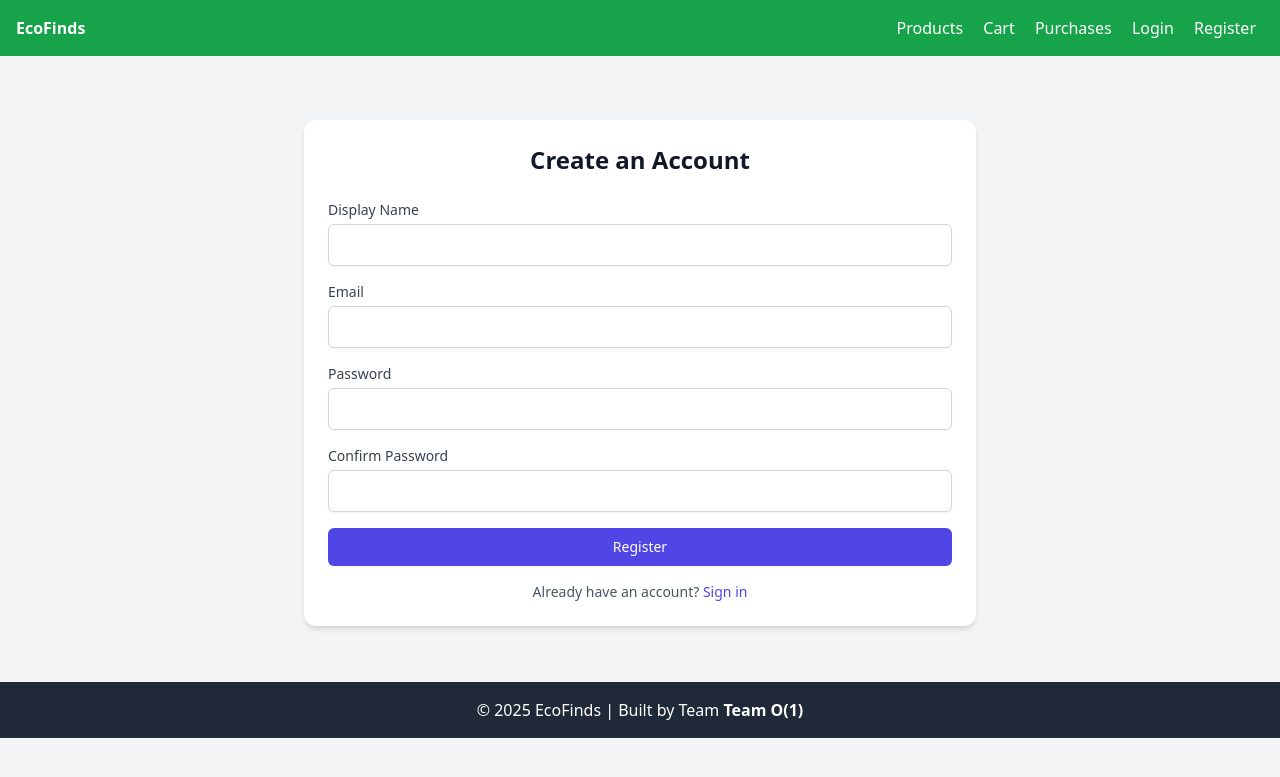
After one commit to prakhar-thecoder/odooxnmit-2025-ecofinds, a Flask app: page /register in a window 1280 px wide. The commit adds this page. Shown: the top 777 px of the page. Run offline with Flask 3, Linux system fonts and the light colour scheme; some libraries are stand-ins or nearby versions.

Commit message:
Added login, register, profile and add-product pages

```diff
--- a/app.py
+++ b/app.py
@@ -1,10 +1,228 @@
-from flask import Flask, render_template
+from datetime import *
+from flask import *
+import db_utils
+import config
+from werkzeug.security import *
+from werkzeug.utils import *
+from auth_utils import *
+from functools import wraps
 
 app = Flask(__name__)
+app.config.from_object(config)
+
+# Profile pics
+PROFILE_UPLOAD_FOLDER = "static/uploads/profile_pics"
+os.makedirs(PROFILE_UPLOAD_FOLDER, exist_ok=True)
+
+# Product images
+PRODUCT_UPLOAD_FOLDER = "static/uploads/products"
+os.makedirs(PRODUCT_UPLOAD_FOLDER, exist_ok=True)
+
+ALLOWED_EXTENSIONS = {"png", "jpg", "jpeg", "gif"}
+
+
+@app.before_request
+def load_logged_in_user():
+    request.user = None
+    token = request.cookies.get("auth_token")
+    if token:
+        rows = db_utils.select_query(
+            """
+            SELECT u.user_id, u.name, u.username, u.email
+            FROM auths a
+            JOIN users u ON a.user_id = u.user_id
+            WHERE a.token=%s AND (a.expires_at IS NULL OR a.expires_at > NOW())
+            """,
+            (token,),
+        )
+        if rows:
+            request.user = rows[0]
+
+@app.context_processor
+def inject_user():
+    return dict(current_user=request.user)
+
+def allowed_file(filename):
+    return "." in filename and filename.rsplit(".", 1)[1].lower() in ALLOWED_EXTENSIONS
 
 @app.route('/')
 def index():
     return render_template('index.html')
 
+@app.route("/register", methods=["GET", "POST"])
+def register():
+    errors = []
+    if request.method == "POST":
+        name = request.form.get("display_name")  # treating display_name as name
+        username = request.form.get("username") or name.lower().replace(" ", "")
+        email = request.form.get("email")
+        password = request.form.get("password")
+        confirm_password = request.form.get("confirm_password")
+
+        if password != confirm_password:
+            errors.append("Passwords do not match")
+        else:
+            existing = db_utils.select_query(
+                "SELECT user_id FROM users WHERE email=%s OR username=%s",
+                (email, username),
+            )
+            if existing:
+                errors.append("Email or username already exists")
+            else:
+                password_hash = generate_password_hash(password)
+                db_utils.insert_query(
+                    """
+                    INSERT INTO users (name, username, email, password_hash)
+                    VALUES (%s, %s, %s, %s)
+                    """,
+                    (name, username, email, password_hash),
+                )
+                return redirect("/login")
+
+    return render_template("register.html", errors=errors)
+
+@app.route("/login", methods=["GET", "POST"])
+def login():
+    errors = []
+    if request.method == "POST":
+        email = request.form.get("email")
+        password = request.form.get("password")
+
+        user = db_utils.select_query(
+            "SELECT user_id, password_hash FROM users WHERE email=%s", (email,)
+        )
+
+        if not user or not check_password_hash(user[0]["password_hash"], password):
+            errors.append("Invalid email or password")
+            return render_template("login.html", errors=errors)
+
+        user_id = user[0]["user_id"]
+
+        # generate token
+        token = secrets.token_hex(32)
+        db_utils.insert_query(
+            "INSERT INTO auths (user_id, token) VALUES (%s, %s)",
+            (user_id, token),
+        )
+
+        resp = redirect("/profile")
+        resp.set_cookie("auth_token", token, httponly=True, samesite="Lax")
+        return resp
+
+    return render_template("login.html", errors=errors)
+
+@app.route("/logout")
+def logout():
+    resp = redirect("/login")
+    resp.delete_cookie("auth_token")
+    return resp
+
+@app.route("/profile", methods=["GET", "POST"])
+@require_auth
+def profile():
+    user_id = request.user_id
+    errors = []
+    success = None
+
+    if request.method == "POST":
+        name = request.form.get("name")
+        username = request.form.get("username")
+        contact_no = request.form.get("contact_no")
+
+        # check duplicate username
+        existing = db_utils.select_query(
+            "SELECT user_id FROM users WHERE username=%s AND user_id!=%s",
+            (username, user_id),
+        )
+        if existing:
+            errors.append("Username already taken")
+        else:
+            profile_pic = None
+            file = request.files.get("profile_pic")
+            if file and allowed_file(file.filename):
+                ext = file.filename.rsplit(".", 1)[1].lower()
+                filename = f"user_{user_id}.{ext}"
+                filepath = os.path.join(PROFILE_UPLOAD_FOLDER, filename)
+                file.save(filepath)
+                profile_pic = f"/static/uploads/profile_pics/{filename}"
+
+            query = "UPDATE users SET name=%s, username=%s, contact_no=%s"
+            params = [name, username, contact_no]
+
+            if profile_pic:
+                query += ", profile_pic=%s"
+                params.append(profile_pic)
+
+            query += " WHERE user_id=%s"
+            params.append(user_id)
+
+            db_utils.update_query(query, tuple(params))
+            success = "Profile updated successfully"
+
+    user = db_utils.select_query(
+        "SELECT user_id, name, email, username, contact_no, profile_pic, created_at FROM users WHERE user_id=%s",
+        (user_id,),
+    )
+    if not user:
+        return "User not found", 404
+
+    return render_template("profile.html", user=user[0], errors=errors, success=success)
+
+@app.route("/products/add", methods=["GET", "POST"])
+@require_auth
+def add_product():
+    errors = []
+    success = None
+    user_id = request.user_id
+
+    if request.method == "POST":
+        title = request.form.get("title")
+        description = request.form.get("description")
+        category = request.form.get("category")
+        price = request.form.get("price")
+        quantity = request.form.get("quantity", 1)
+        item_condition = request.form.get("item_condition")
+
+        if not title or not price or not category or not item_condition:
+            errors.append("All required fields must be filled")
+        else:
+            # Insert product without image first to get product_id
+            db_utils.insert_query(
+                """
+                INSERT INTO products (user_id, title, description, category, price, quantity, item_condition)
+                VALUES (%s, %s, %s, %s, %s, %s, %s)
+                """,
+                (user_id, title, description, category, price, quantity, item_condition)
+            )
+
+            # Get last inserted product_id
+            product = db_utils.select_query(
+                "SELECT product_id FROM products WHERE user_id=%s ORDER BY product_id DESC LIMIT 1",
+                (user_id,)
+            )
+            product_id = product[0]["product_id"]
+
+            # Handle file upload
+            file = request.files.get("image")
+            image_path = None
+            if file and allowed_file(file.filename):
+                ext = file.filename.rsplit(".", 1)[1].lower()
+                filename = f"product_{product_id}.{ext}"
+                filepath = os.path.join(PRODUCT_UPLOAD_FOLDER, filename)
+                file.save(filepath)
+                image_path = f"/static/uploads/products/{filename}"
+
+                # Update product record with image_path
+                db_utils.update_query(
+                    "UPDATE products SET product_image=%s WHERE product_id=%s",
+                    (image_path, product_id)
+                )
+
+            success = "Product added successfully"
+
+    return render_template("add_product.html", errors=errors, success=success)
+
+
+
 if __name__ == '__main__':
     app.run(debug=True)
--- a/config.py
+++ b/config.py
@@ -1,5 +1,4 @@
 MYSQL_HOST = "localhost"
 MYSQL_USER = "root"
-MYSQL_PASSWORD = "yourpassword"
+MYSQL_PASSWORD = ""
 MYSQL_DATABASE = "ecofinds"
-SECRET_KEY = "change_this"
--- /dev/null
+++ b/templates/components/error.html
@@ -0,0 +1,9 @@
+{% if errors %}
+<div class="mb-4">
+  {% for error in errors %}
+  <div class="bg-red-100 border border-red-400 text-red-700 px-4 py-2 rounded mb-2">
+    {{ error }}
+  </div>
+  {% endfor %}
+</div>
+{% endif %}
--- /dev/null
+++ b/templates/components/success.html
@@ -0,0 +1,5 @@
+{% if success %}
+<div class="bg-green-100 border border-green-400 text-green-700 px-4 py-3 rounded relative mb-4" role="alert">
+  <span class="block sm:inline">{{ success }}</span>
+</div>
+{% endif %}
--- a/templates/navbar.html
+++ b/templates/navbar.html
@@ -4,7 +4,13 @@
     <a href="/products" class="px-2">Products</a>
     <a href="/cart" class="px-2">Cart</a>
     <a href="/purchases" class="px-2">Purchases</a>
+
+    {% if current_user %}
+      <a href="/profile" class="px-2">Profile</a>
+      <a href="/logout" class="px-2">Logout</a>
+    {% else %}
       <a href="/login" class="px-2">Login</a>
       <a href="/register" class="px-2">Register</a>
+    {% endif %}
   </div>
 </nav>
--- /dev/null
+++ b/templates/register.html
@@ -0,0 +1,53 @@
+{% extends "base.html" %}
+
+{% block title %}Register - EcoFinds{% endblock %}
+
+{% block content %}
+<div class="max-w-md mx-auto bg-white rounded-xl shadow-md overflow-hidden md:max-w-2xl p-6 mt-10">
+    <h1 class="text-2xl font-bold text-center mb-6">Create an Account</h1>
+
+    {% include "components/error.html" %}
+
+    <form action="/register" method="POST" class="space-y-4">
+        <div>
+            <label for="display_name" class="block text-sm font-medium text-gray-700">Display Name</label>
+            <input type="text" id="display_name" name="display_name" required
+                   class="mt-1 block w-full px-3 py-2 border border-gray-300 rounded-md shadow-sm focus:outline-none focus:ring-indigo-500 focus:border-indigo-500">
+        </div>
+
+        <div>
+            <label for="email" class="block text-sm font-medium text-gray-700">Email</label>
+            <input type="email" id="email" name="email" required
+                   class="mt-1 block w-full px-3 py-2 border border-gray-300 rounded-md shadow-sm focus:outline-none focus:ring-indigo-500 focus:border-indigo-500">
+        </div>
+
+        <div>
+            <label for="password" class="block text-sm font-medium text-gray-700">Password</label>
+            <input type="password" id="password" name="password" required
+                   class="mt-1 block w-full px-3 py-2 border border-gray-300 rounded-md shadow-sm focus:outline-none focus:ring-indigo-500 focus:border-indigo-500">
+        </div>
+
+        <div>
+            <label for="confirm_password" class="block text-sm font-medium text-gray-700">Confirm Password</label>
+            <input type="password" id="confirm_password" name="confirm_password" required
+                   class="mt-1 block w-full px-3 py-2 border border-gray-300 rounded-md shadow-sm focus:outline-none focus:ring-indigo-500 focus:border-indigo-500">
+        </div>
+
+        <div>
+            <button type="submit"
+                    class="w-full flex justify-center py-2 px-4 border border-transparent rounded-md shadow-sm text-sm font-medium text-white bg-indigo-600 hover:bg-indigo-700 focus:outline-none focus:ring-2 focus:ring-offset-2 focus:ring-indigo-500">
+                Register
+            </button>
+        </div>
+    </form>
+
+    <div class="mt-4 text-center">
+        <p class="text-sm text-gray-600">
+            Already have an account?
+            <a href="/login" class="font-medium text-indigo-600 hover:text-indigo-500">
+                Sign in
+            </a>
+        </p>
+    </div>
+</div>
+{% endblock %}
```
Also changed, not shown: auth_utils.py (added, +28 -0 lines), templates/add_product.html (added, +76 -0 lines), templates/login.html (added, +39 -0 lines), templates/profile.html (added, +55 -0 lines), static/uploads/products/product_1.png (added), static/uploads/profile_pics/user_1.jpg (added). Lines whose indentation alone changed are shown as unchanged.
